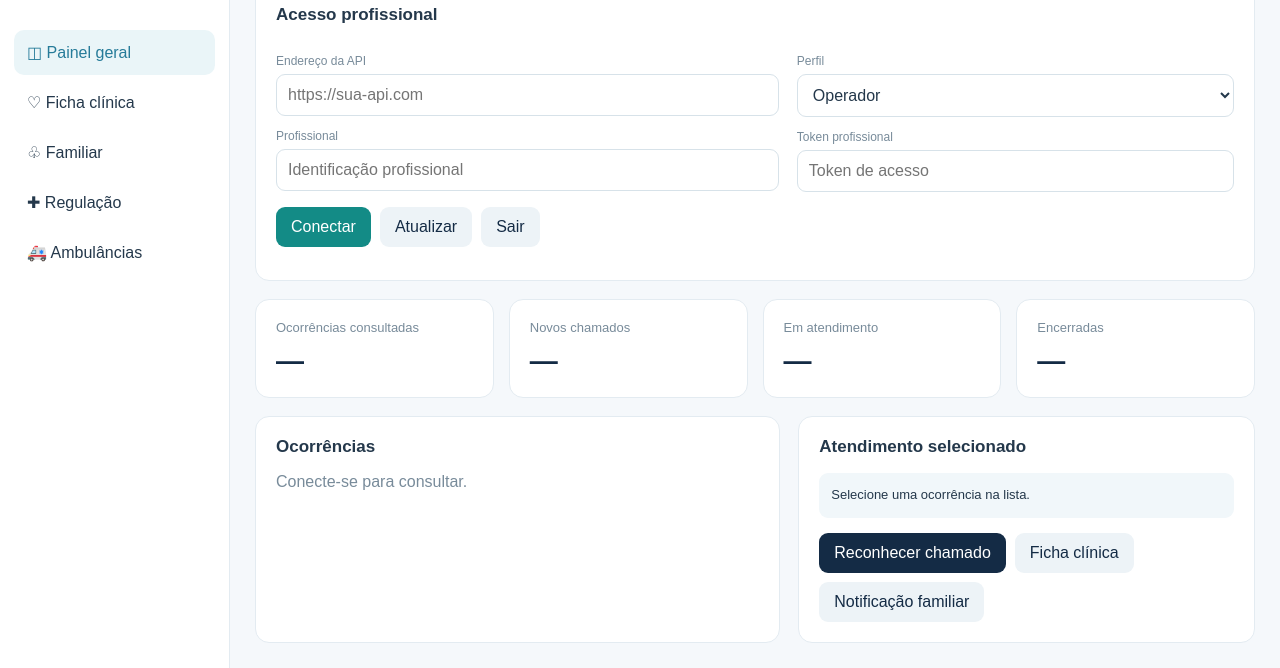
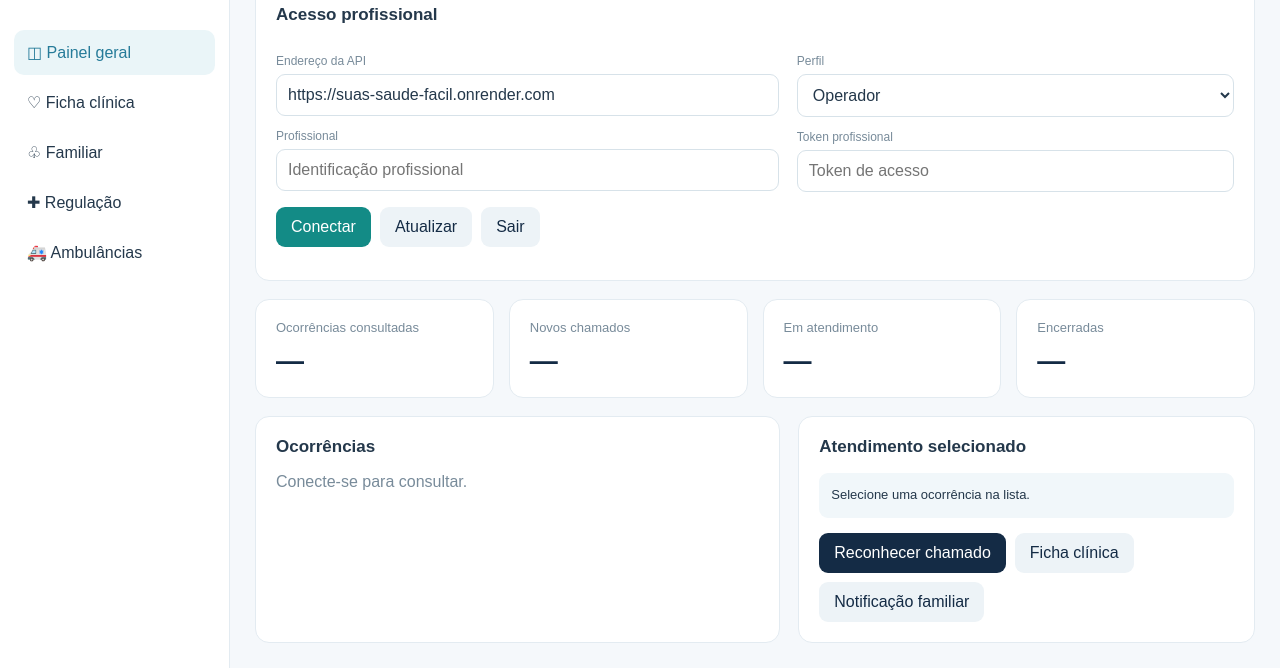
Before and after one commit to dlsmccv-stack/suas-saude-facil, a plain HTML site: page central-samu/index.html in a window 1280 px wide. Shown: the part 133-801 px from the top of the page. Drawn offline with Linux system fonts and the light colour scheme.

Commit message:
Update index.html

```diff
--- a/central-samu/index.html
+++ b/central-samu/index.html
@@ -1,4 +1,3 @@
-
 <!DOCTYPE html>
 <html lang="pt-BR">
 <head>
@@ -234,7 +233,7 @@ pre{
   <div class="grid" style="margin-top:0">
     <div>
       <label>Endereço da API</label>
-      <input id="api" placeholder="https://sua-api.com">
+      <input id="api" placeholder="https://sua-api.com" value="https://suas-saude-facil.onrender.com">
       <label>Profissional</label>
       <input id="nome" placeholder="Identificação profissional">
     </div>
```
